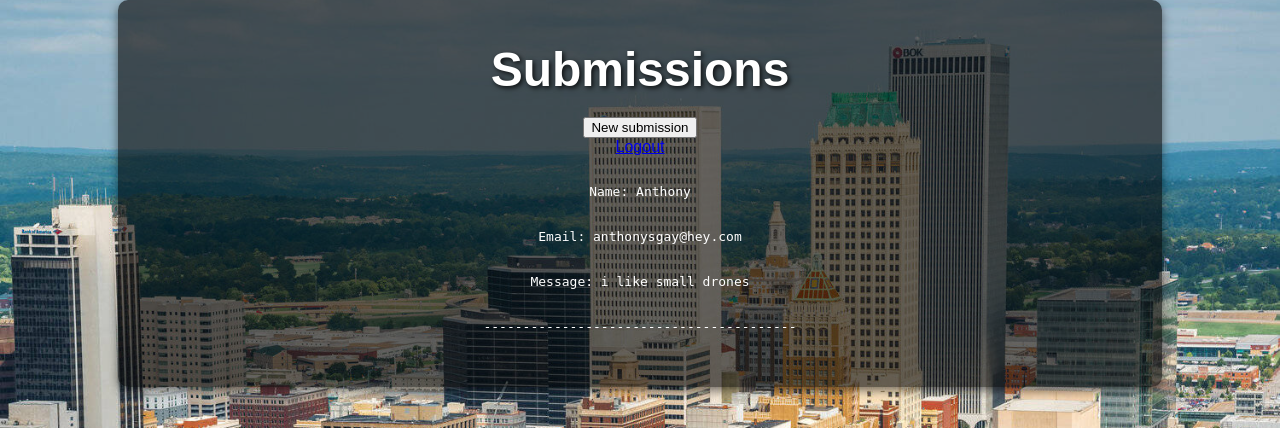
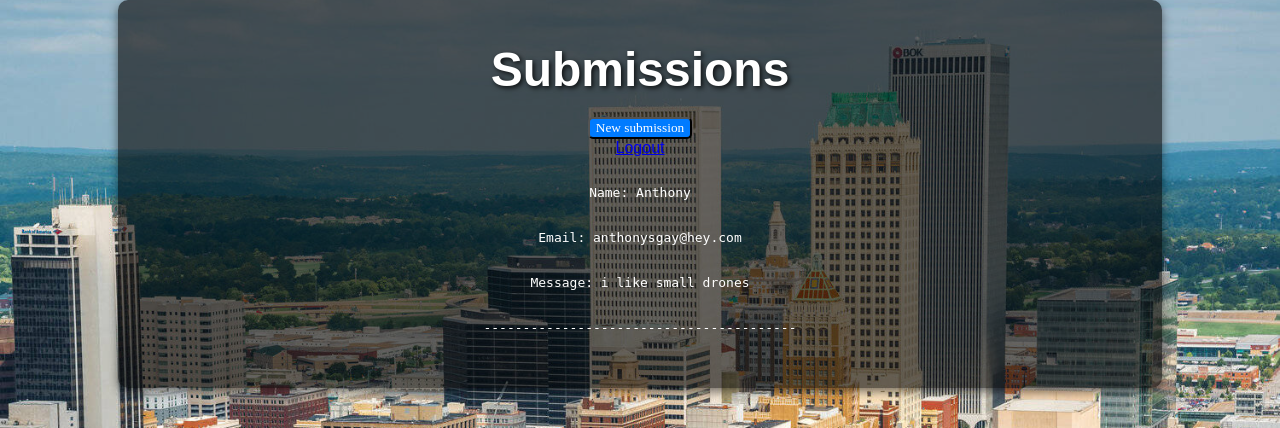
Before and after one commit to BoostedT/Ace-s-Aerial-Studio, a Flask app: page /submissions in a window 1280 px wide. Shown: the part 38-466 px from the top of the page. Run offline with Flask 3, Linux system fonts and the light colour scheme; the visitor is signed in with stand-in values (Sample User, id 1).

Commit message:
style new submission button.

```diff
--- a/static/css/styles.css
+++ b/static/css/styles.css
@@ -95,6 +95,12 @@ footer {
     border-radius: 5px;
     margin-top: 20px;
     transition: background-color 0.3s, transform 0.2s;
+}
+button {
+  font-family: Montserrat-Regular;
+  background-color: #007bff;
+  color: white;
+  border-radius: 5px;
 }
 .btn:hover {
     background: #009acd;
--- a/templates/base.html
+++ b/templates/base.html
@@ -5,6 +5,7 @@
     <meta name="viewport" content="width=device-width, initial-scale=1.0">
     <title>{% block title %}Ace's Aerial Studio{% endblock %}</title>
     <link rel="stylesheet" href="{{ url_for('static', filename='css/styles.css') }}">
+    <link rel="icon" type="image/png" href="static/images/logo.png">
     <script src="{{ url_for('static', filename='js/slideshow.js') }}"></script>
 </head>
 <body>
--- a/templates/portfolio.html
+++ b/templates/portfolio.html
@@ -8,7 +8,7 @@
 <div class="slideshow-container">
     <div class="slide fade">
         <img src="{{ url_for('static', filename='images/Tulsa.jpg') }}" alt="Tulsa">
-        <div class="caption">Stunning Beach View</div>
+        <div class="caption">Downtown Tulsa, Oklahoma</div>
     </div>
     <div class="slide fade">
         <img src="{{ url_for('static', filename='images/drone2.jpg') }}" alt="The Woods">
```
Also changed, not shown: static/images/logo.png.
